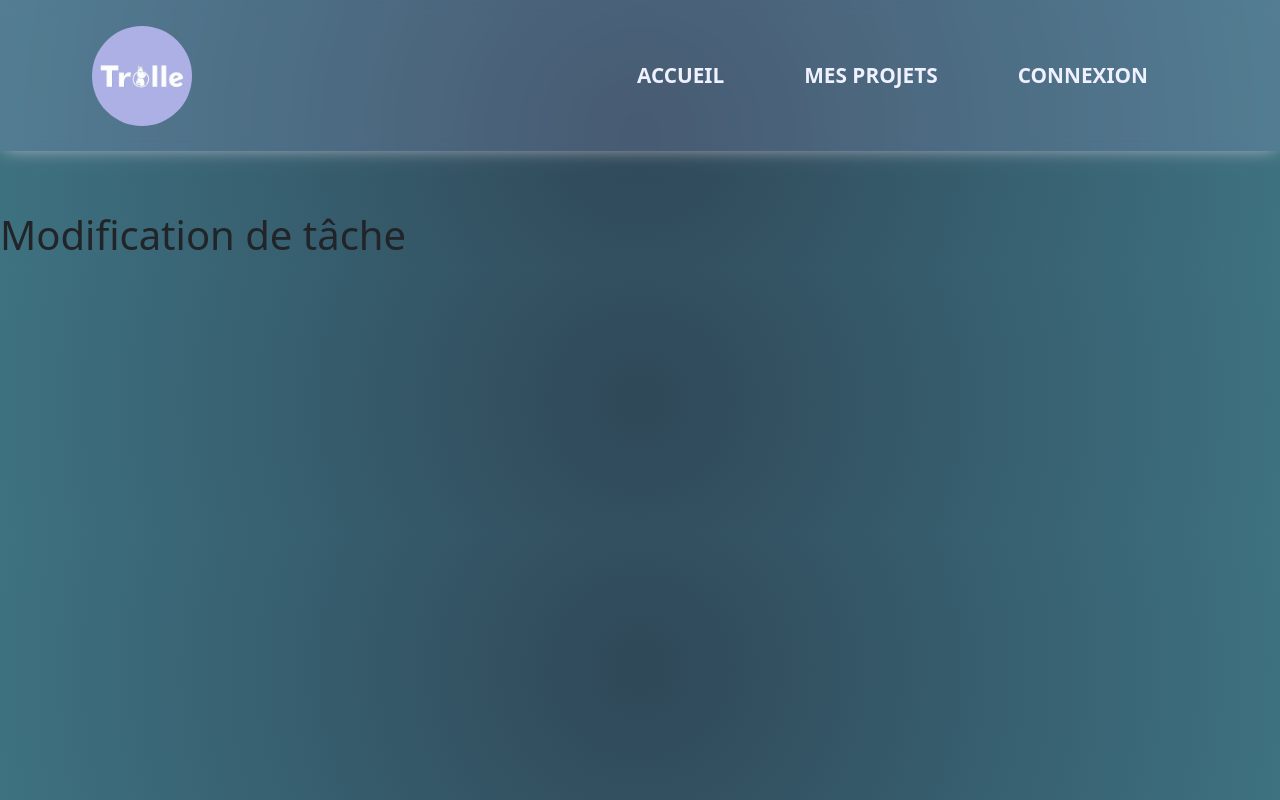
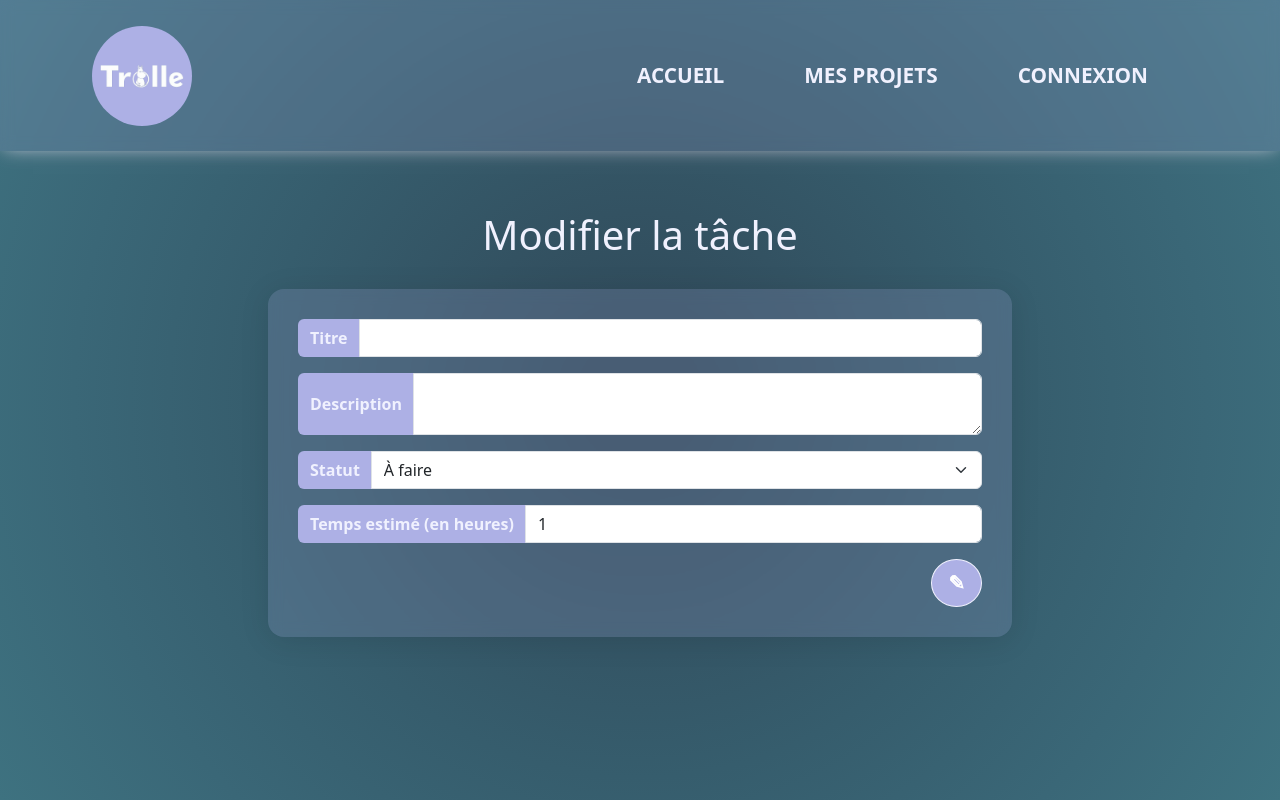
Before and after one commit to Poupiio/POEC_Fil_Rouge_Front, an Angular app: page /task/update/1/1 in a window 1280 px wide. Built offline with nearby package versions, Linux system fonts and the light colour scheme; no server answers.

Commit message:
💄 CSS projects + tasks

```diff
--- a/src/app/app-routing.module.ts
+++ b/src/app/app-routing.module.ts
@@ -3,7 +3,7 @@ import { RouterModule, Routes } from '@angular/router';
 import { HomeComponent } from './home/home.component';
 import { ProjectComponent } from './project/project.component';
 import { TaskComponent } from './task/task.component';
-import { UpdatetaskComponent } from './updatetask/updatetask.component';
+import { UpdateTaskComponent } from './updatetask/updatetask.component';
 import { LoginComponent } from './login/login.component';
 import { RegisterComponent } from './register/register.component';
 import { UserComponent } from './user/user.component';
@@ -12,7 +12,7 @@ const routes: Routes = [
   { path: "", component: HomeComponent },
   { path: "project", component: ProjectComponent },
   { path: "task/add", component: TaskComponent },
-  { path: "task/update/:projectId/:taskId", component: UpdatetaskComponent },
+  { path: "task/update/:projectId/:taskId", component: UpdateTaskComponent },
   { path: "login", component: LoginComponent },
   { path: "register", component: RegisterComponent },
   { path: "user", component: UserComponent },
--- a/src/app/app.module.ts
+++ b/src/app/app.module.ts
@@ -8,7 +8,7 @@ import { BrowserAnimationsModule } from '@angular/platform-browser/animations';
 import { HomeComponent } from './home/home.component';
 import { ProjectComponent } from './project/project.component';
 import { TaskComponent } from './task/task.component';
-import { UpdatetaskComponent } from './updatetask/updatetask.component';
+import { UpdateTaskComponent } from './updatetask/updatetask.component';
 import { LoginComponent } from './login/login.component';
 import { RegisterComponent } from './register/register.component';
 import { UserComponent } from './user/user.component';
@@ -25,7 +25,7 @@ import { MyhttpService } from 'myhttp.service';
     HomeComponent,
     ProjectComponent,
     TaskComponent,
-    UpdatetaskComponent,
+    UpdateTaskComponent,
     LoginComponent,
     RegisterComponent,
     UserComponent,
--- a/src/app/project/project.component.html
+++ b/src/app/project/project.component.html
@@ -81,8 +81,8 @@
 <div class="row wrapper mx-auto d-flex justify-content-center" *ngIf="projectId">
 
    <!--  COLONNE À FAIRE -->
-   <div class="col-xs-6 col-6 col-md-6 col-lg-3 col-xxl-3 m-2 status">
-      <h2>À faire</h2>
+   <div class="col-xs-6 col-6 col-md-6 col-lg-3 col-xxl-3 m-3 status">
+      <h3>À faire</h3>
       <bs-sortable
          [(ngModel)]="todo"
          fieldName="title"
@@ -97,8 +97,8 @@
    </div>
 
    <!-- COLONNE EN COURS -->
-   <div class="col-xs-6 col-6 col-md-6 col-lg-3 col-xxl-3 m-2 status">
-      <h2>En cours</h2>
+   <div class="col-xs-6 col-6 col-md-6 col-lg-3 col-xxl-3 m-3 status">
+      <h3>En cours</h3>
       <bs-sortable
          [(ngModel)]="ongoing"
          fieldName="title"
@@ -113,8 +113,8 @@
    </div>
 
    <!-- COLONNE TERMINÉ -->
-   <div class="col-xs-6 col-6 col-md-6 col-lg-3 col-xxl-3 m-2 status">
-      <h2>Terminé</h2>
+   <div class="col-xs-6 col-6 col-md-6 col-lg-3 col-xxl-3 m-3 status">
+      <h3>Terminé</h3>
       <bs-sortable
          [(ngModel)]="done"
          fieldName="title"
@@ -130,15 +130,16 @@
 
    <ng-template #taskTemplate let-item="item" let-index="index">
       <div class="d-flex justify-content-between align-items-center">
-         <div>{{ item.initData.title }}</div>
+         <div class="taskContainer">{{ item.initData.title }}</div>
 
+         <div class="d-flex iconContainer">
             <!-- Bouton visualisation des détails de la tâche -->
             <div type="button" class="btn btn-info icons" (click)="getTaskDetails(item.initData.id)">
                <i class="bi bi-eye-fill taskDetail"></i>
             </div>
 
             <!-- Bouton pour modifier la tâche -->
-         <div type="button" routerLink="/task/update" class="btn btn-success icons" (click)="redirectUpdateForm(projectId, item.initData.id)">
+            <div type="button" routerLink="/task/update" class="btn btn-success icons editTask" (click)="redirectUpdateForm(projectId, item.initData.id)">
                <i class="bi bi-pencil-fill"></i>
             </div>
 
@@ -146,10 +147,12 @@
             <div type="button" class="btn btn-danger icons" (click)="deleteTask(projectId, item.initData.id)">
                <i class="bi bi-trash-fill"></i>
             </div>
+
+         </div>
       </div>
    </ng-template>
 
 </div>
 <div class="d-flex justify-content-center">
-   <button type="button" class="btn btn-primary" (click)="onTaskAdding(projectId)" *ngIf="projectId">Ajouter une tâche</button>
+   <button type="button" class="btn btn-primary addTask" (click)="onTaskAdding(projectId)" *ngIf="projectId">Ajouter une tâche</button>
 </div>
--- a/src/app/project/project.component.scss
+++ b/src/app/project/project.component.scss
@@ -14,7 +14,7 @@ h2 {
    border: solid 1px $primary-color;
    text-transform: uppercase;
    font-weight: 600;
-   font-size: 1.7rem;
+   font-size: 1.5rem;
    padding: 15px 20px;
    transition: 0.3s ease-in-out;
 
@@ -37,6 +37,7 @@ h5 {
       .btn-container {
          .updateBtn {
             margin-right: 10px;
+            background-color: #8ECEAA;
          }
       }
 
@@ -67,80 +68,73 @@ h5 {
 
 // Affichage des tâches en drag and drop
 .wrapper {
-   // margin: 0 auto;
 
    .status {
       border: solid 2px $secondary-color;
-      // margin: 0 auto;
       border-radius: 8px;
 
-      h2 {
+      h3 {
          color: $primary-color;
-         margin-bottom: 20px;
+         margin: 20px 0;
+         text-align: center;
          text-transform: uppercase;
-         font-size: 1.3rem;
+         font-size: 1.5rem;
          font-weight: 700;
+
+         &::after {
+            display: block;
+            content: "";
+            width: 100%;
+            height: 1px;
+            background-color: $primary-color;
+            margin-top: 20px;
+         }
       }
 
       // ::ng-deep pour styliser les composants enfants
       ::ng-deep {
          .sortable-item {
             cursor: pointer;
-            // border: solid 2px lightpink;
             background-color: $primary-color;
-            padding: 5px;
+            padding: 5px 10px;
             border-radius: 8px;
             margin: 10px 0;
             font-size: 1.1rem;
-            // word-break: break-word;
+            word-break: break-word;
 
             .taskDetail {
                color: white;
             }
+
+            .editTask {
+               background-color: #8ECEAA;
+               border: none;
+            }
          }
       }
 
-      .icons:not(:last-child) {
-         margin-right: 5px;
+      .taskContainer {
+         margin-right: 15px;
       }
+      .iconContainer {
+         .icons:not(:last-child) {
+            margin-right: 5px;
+         }
+      }
+
 
    }
 }
 
 .addTask {
-   margin-top: 60px;
+   background-color: $secondary-color;
+   border: solid 1px $primary-color;
+   font-weight: 600;
    font-size: 1.2rem;
-   min-width: 130px;
-   height: 40px;
-   color: #8E4EC6;
-   padding: 5px 10px;
-   font-weight: bold;
-   cursor: pointer;
-   transition: all 0.3s ease;
-   position: relative;
-   display: inline-block;
-   outline: none;
-   border: 1px solid #8E4EC6;
-   color: #fff;
-   background: transparent;
-   z-index: 0;
-   border-radius: 0;
+   margin: 40px 0;
 
-    &:hover:after {
-      top: 0;
-      left: 0;
-    }
-
-   &:after {
-      content: "";
-      width: 100%;
-      z-index: -1;
-      position: absolute;
-      height: 100%;
-      top: 5px;
-      left: 5px;
-      transition: 0.2s;
-      background-color: #8E4EC6;
+   &:hover {
+      background-color: #adb0e5be;
    }
 
 }
--- a/src/app/task/task.component.html
+++ b/src/app/task/task.component.html
@@ -1,6 +1,6 @@
 <h1>Créer une tâche</h1>
 
-<div class="container">
+<div class="container wrapper">
    <form
       class="form mx-auto col-sm-12 col-md-10 col-lg-10 col-xl-8 col-xxl-6"
       #addTask="ngForm"
--- a/src/app/task/task.component.scss
+++ b/src/app/task/task.component.scss
@@ -1,15 +1,18 @@
+$primary-color: #F0F1FE;
+$secondary-color: #ADB0E5;
+
 h1 {
    text-align: center;
-   color: coral;
+   color: $primary-color;
    margin-bottom: 30px;
 }
 
 .form {
-   padding: 15px;
-   background: rgba(142, 78, 198, 0.16);
+   padding: 30px;
+   background: rgba(173, 176, 229, 0.19);
+   box-shadow: 0 4px 30px rgba(0, 0, 0, 0.1);
+   backdrop-filter: blur(6.9px);
    border-radius: 16px;
-   box-shadow: 0 4px 30px rgba(0, 0, 0, 0.1);
-   backdrop-filter: blur(5px);
 
    h2 {
       text-align: center;
@@ -19,21 +22,21 @@ h1 {
    }
 
    .taskActions {
-      background: #8E4EC6;
-      color: #fff;
+      background: $secondary-color;
+      color: $primary-color;
       font-weight: 600;
       border: none;
    }
 
    .addTask {
-      background-color: coral;
-      border: none;
+      background-color: $secondary-color;
+      border: solid 1px $primary-color;
       font-weight: 600;
       border-radius: 50%;
       transition: 0.3s ease-in-out;
 
       &:hover {
-         box-shadow: 0 0 18px 3px coral;
+         background-color: #adb0e5be;
       }
    }
 
--- a/src/app/updatetask/updatetask.component.html
+++ b/src/app/updatetask/updatetask.component.html
@@ -1 +1,76 @@
-<h1>Modification de tâche</h1>
+<h1>Modifier la tâche</h1>
+
+<div class="container">
+   <form
+      class="form mx-auto col-sm-12 col-md-10 col-lg-10 col-xl-8 col-xxl-6"
+      #updateTask="ngForm"
+      (ngSubmit)="submit()"
+   >
+
+   <!-- Title -->
+   <div class="input-group mb-3">
+      <span class="input-group-text taskActions" id="taskTitle">Titre</span>
+      <input
+        type="text"
+        class="form-control"
+        aria-describedby="taskTitle"
+        [(ngModel)]="title"
+        name="title"
+        required
+      />
+   </div>
+
+   <!-- Description -->
+   <div class="input-group mb-3">
+      <span class="input-group-text taskActions" id="taskDescription"
+        >Description</span
+      >
+      <textarea
+        class="form-control"
+        aria-label="With textarea"
+        name="description"
+        [(ngModel)]="description"
+      ></textarea>
+   </div>
+
+   <!-- Status -->
+   <div class="input-group mb-3">
+      <label class="input-group-text taskActions" for="taskStatus"
+        >Statut</label
+      >
+      <select
+        class="form-select"
+        id="taskStatus"
+        name="status"
+        [(ngModel)]="status"
+      >
+        <option value="TO_DO">À faire</option>
+        <option value="ONGOING">En cours</option>
+        <option value="DONE">Terminé</option>
+      </select>
+   </div>
+
+   <!-- Estimated hours -->
+   <div class="input-group mb-3">
+      <span class="input-group-text taskActions" id="estimatedHours"
+        >Temps estimé (en heures)</span
+      >
+      <input
+        type="number"
+        class="form-control"
+        aria-describedby="estimatedHours"
+        name="estimation"
+        [(ngModel)]="estimation"
+      />
+   </div>
+
+   <div class="d-flex justify-content-end">
+      <button
+        type="submit"
+        class="btn btn-primary btn-lg updateTask"
+      >
+         &#9998;
+      </button>
+   </div>
+  </form>
+</div>
--- a/src/app/updatetask/updatetask.component.scss
+++ b/src/app/updatetask/updatetask.component.scss
@@ -0,0 +1,43 @@
+$primary-color: #F0F1FE;
+$secondary-color: #ADB0E5;
+
+h1 {
+   text-align: center;
+   color: $primary-color;
+   margin-bottom: 30px;
+}
+
+.form {
+   padding: 30px;
+   background: rgba(173, 176, 229, 0.19);
+   box-shadow: 0 4px 30px rgba(0, 0, 0, 0.1);
+   backdrop-filter: blur(6.9px);
+   border-radius: 16px;
+
+   h2 {
+      text-align: center;
+      font-size: 1.5rem;
+      color: #8E4EC6;
+      margin-bottom: 30px;
+   }
+
+   .taskActions {
+      background: $secondary-color;
+      color: $primary-color;
+      font-weight: 600;
+      border: none;
+   }
+
+   .updateTask {
+      background-color: $secondary-color;
+      border: solid 1px $primary-color;
+      font-weight: 600;
+      border-radius: 50%;
+      transition: 0.3s ease-in-out;
+
+      &:hover {
+         background-color: #adb0e5be;
+      }
+   }
+
+}
--- a/src/app/updatetask/updatetask.component.ts
+++ b/src/app/updatetask/updatetask.component.ts
@@ -1,16 +1,84 @@
 import { Component, OnInit } from '@angular/core';
+import { ActivatedRoute, Router } from '@angular/router';
+import { TaskService } from '../services/task.service';
+import { TaskForm, TaskStatus, Task } from '../types';
 
 @Component({
-  selector: 'app-updatetask',
+  selector: 'app-update-task',
   templateUrl: "./updatetask.component.html",
   styleUrls: [ "./updatetask.component.scss"
   ]
 })
-export class UpdatetaskComponent implements OnInit {
+export class UpdateTaskComponent implements OnInit {
+  title: string = "";
+  description: string = "";
+  status: TaskStatus = TaskStatus.TO_DO;
+  estimation: number = 1;
+  taskId: number = 1;
 
-  constructor() { }
+  tasks: Task[] = [];
+
+  // Utilisation de ActivatedRoute pour récupérer l'id de la tâche via les paramètres de l'URL
+  constructor(
+    private router: Router,
+    private taskService: TaskService,
+    private route: ActivatedRoute
+  ) { }
+
+
+  getProjectTasks(projectId: number) {
+    this.taskService.getAllTasks(projectId).subscribe(res => {
+      this.tasks = res;
+    });
+  }
+
+  async submit(): Promise<void> {
+
+    // Récupération de l'id de la tâche via les paramètres url
+    this.route.params.subscribe(params => {
+      const taskId = params['taskId'];
+      const projectId = params['projectId'];
+
+      console.log("id de la tâche " + taskId + " et id du projet " + projectId);
+
+      // Création d'un objet de type TaskToUpdate pour envoyer les données au serveur
+      const updatedTask: TaskForm = {
+        title: this.title,
+        description: this.description,
+        status: this.status,
+        estimationHours: this.estimation,
+        projectId: projectId
+      };
+
+      this.taskService.updateTask(projectId, taskId, updatedTask);
+
+      // Mise à jour des tâches après avoir ajouté une nouvelle tâche
+      this.getProjectTasks(projectId);
+
+      // Redirection vers la page du tableau Kanban correspondant au projet
+      this.router.navigate(['/project'], { queryParams: { projectId: projectId } });
+    });
+
+  }
+
 
   ngOnInit(): void {
+    // Je récupère les détails de la tâche cliquée afin d'attribuer ses valeurs aux champs correspondants dans le formulaire
+    this.route.params.subscribe(params => {
+      const taskId = params['taskId'];
+      const projectId = params['projectId'];
+
+       this.taskService.getTaskById(projectId, taskId).subscribe(task => {
+        if (task) {
+          this.title = task.title;
+          this.description = task.description || "";
+          this.status = task.status;
+          this.estimation = task.estimationHours;
+        } else {
+          console.log("Tâche non trouvée.");
+        }
+      });
+    });
   }
 
 }
--- a/src/styles.scss
+++ b/src/styles.scss
@@ -4,6 +4,7 @@
     box-sizing: border-box;
 
     body {
+        min-height: 100vh;
         background-image: radial-gradient(circle, #2f4858, #335262, #365d6d, #3a6777, #3e7280);
 
         li {
```
Lines whose indentation alone changed are shown as unchanged.
